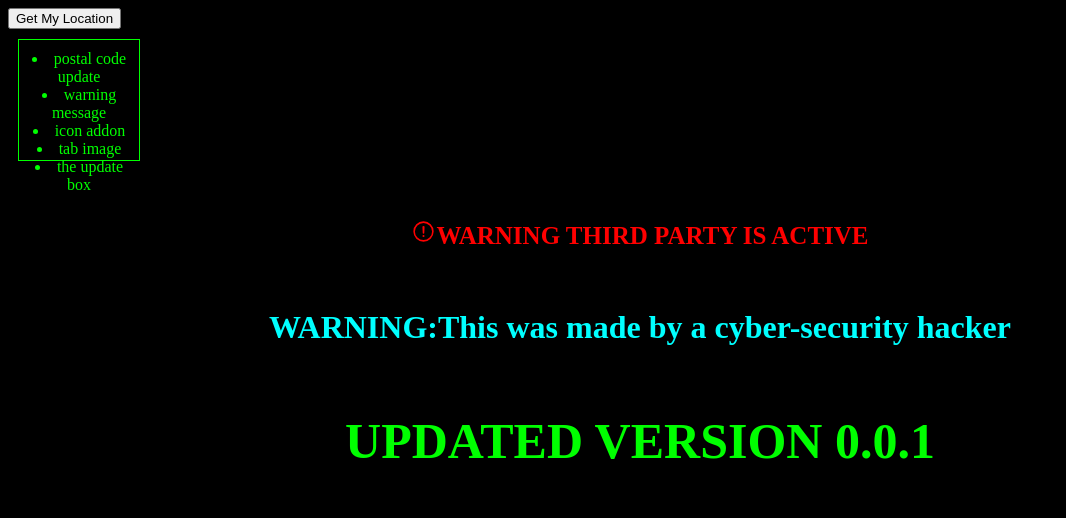
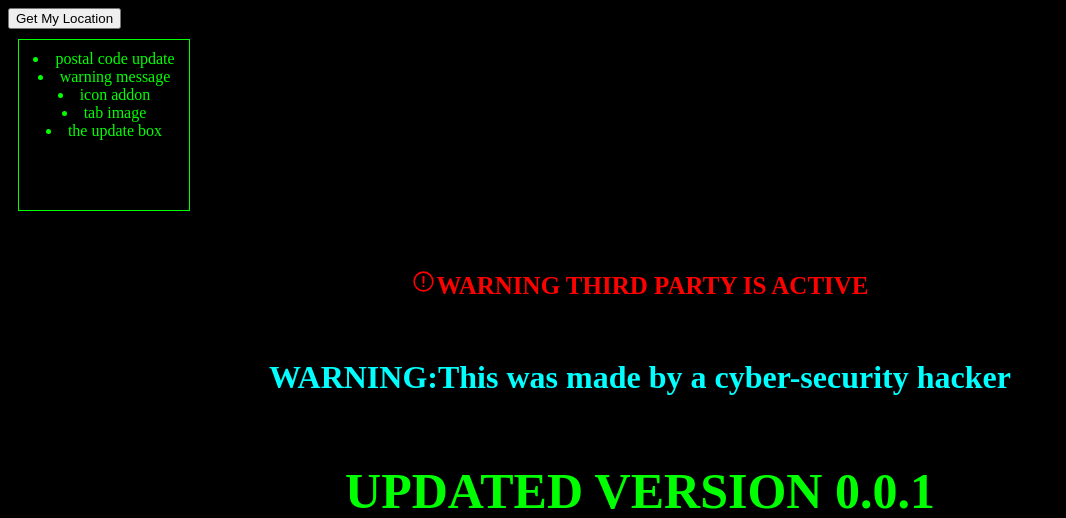
Before and after one commit to dhkiller350/you, a PHP site: page / in a window 1280 px wide. Shown: the top 518 px of the page, without its empty margins (0-1066 px from the left). Run offline with PHP 8.4, Linux system fonts and the light colour scheme.

Commit message:
Update style.css

```diff
--- a/style.css
+++ b/style.css
@@ -56,8 +56,8 @@ h1{
 }
 
 .box{
- width: 100px;
-  height: 100px;
+ width: 150px;
+  height: 150px;
   border: 1px solid lime;
   padding: 10px;
   margin: 10px;
```
